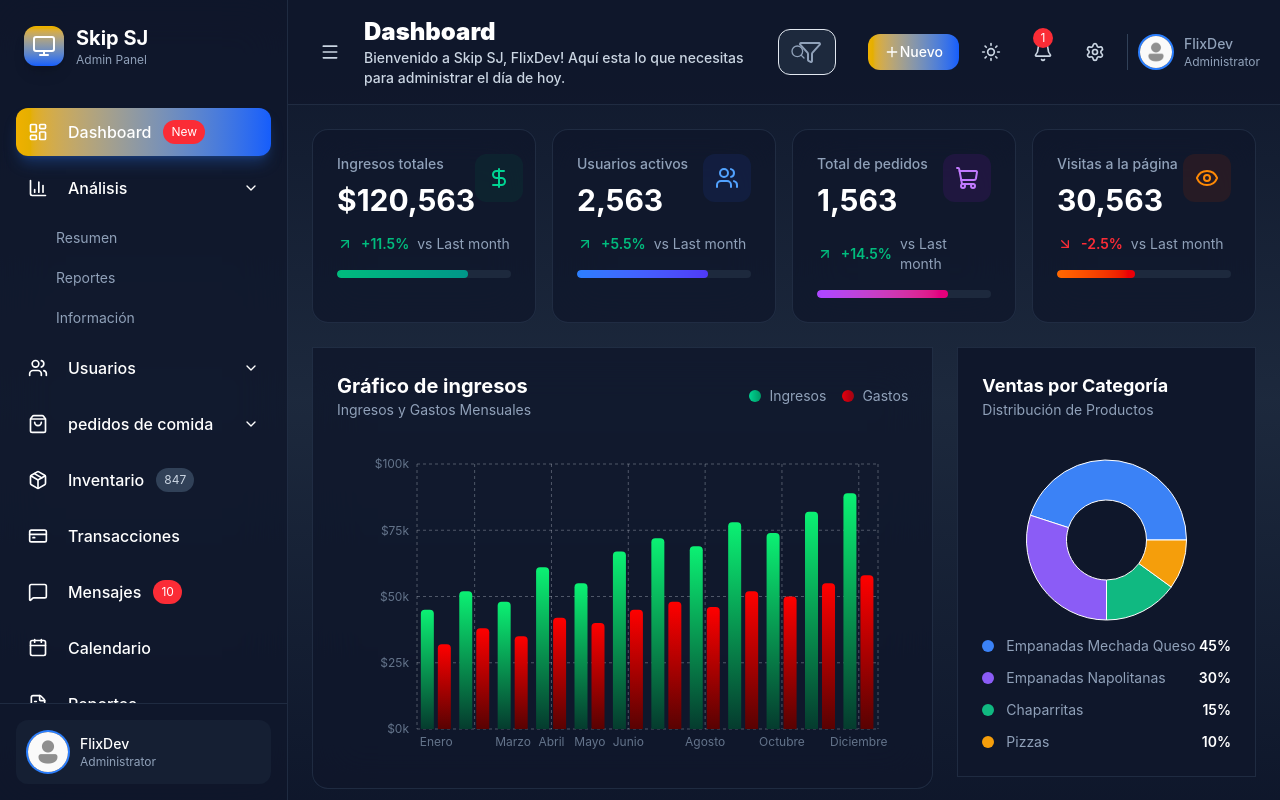
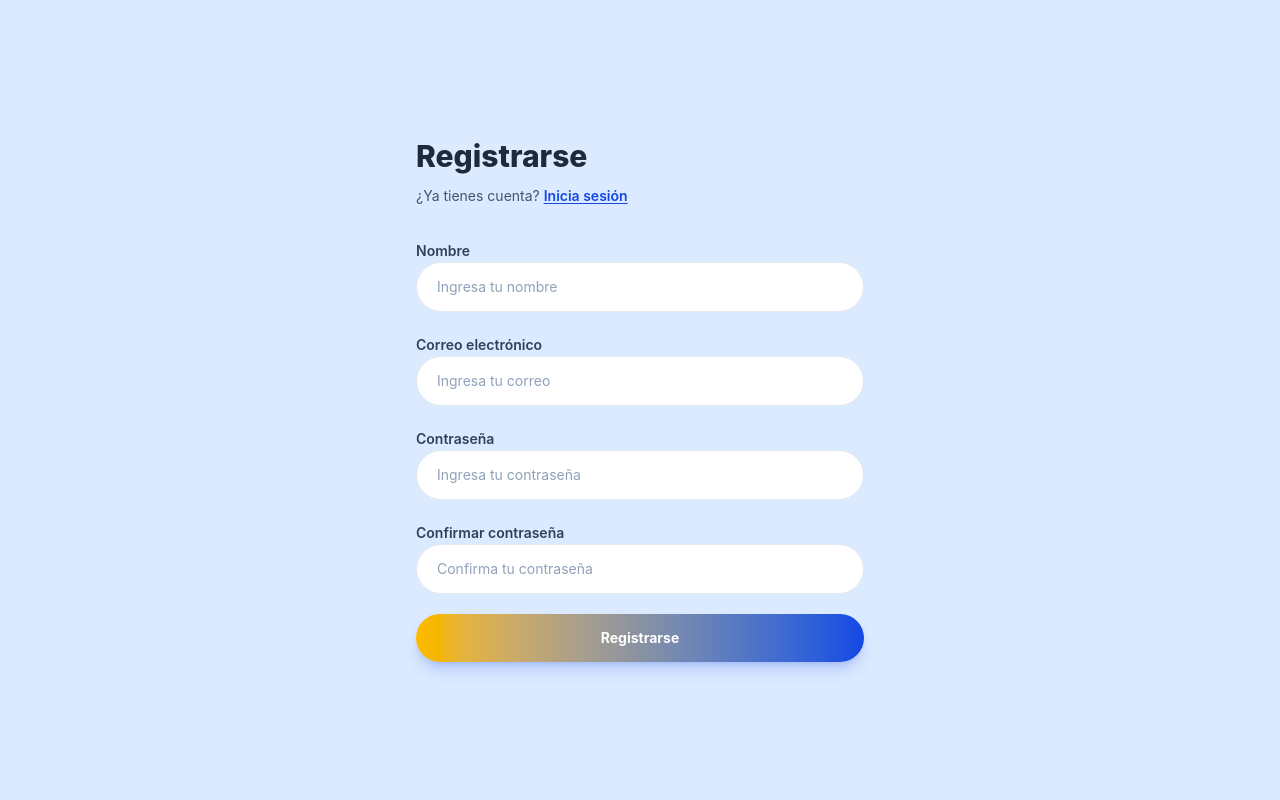
Before and after one commit to Tinxojrr/Skip-SJ, a React (Vite) app in the folder skip-sj-dashboard/: page /sign-up in a window 1280 px wide. Before the commit this address led to /dashboard. Built offline with nearby package versions, Linux system fonts and the light colour scheme.

Commit message:
feat(auth): implementar Sign Up con react-hook-form y zod

```diff
--- /dev/null
+++ b/skip-sj-dashboard/src/features/auth/SignUpPage.tsx
@@ -0,0 +1,38 @@
+import { useState } from "react";
+import { useNavigate, Link } from "react-router-dom";
+import { SignUpForm } from "./components/SignUpForm";
+import { type SignUpFormData } from "../../schemas";
+
+export const SignUpPage = () => {
+  const navigate = useNavigate();
+  const [loading, setLoading] = useState(false);
+
+  const handleSignUp = async (data: SignUpFormData) => {
+    setLoading(true);
+    console.log("sign up data:", data); // aca luego va Supabase
+    await new Promise((resolve) => setTimeout(resolve, 300));
+    setLoading(false);
+    navigate("/dashboard");
+  };
+
+  return (
+    <div className="min-h-screen flex items-center justify-center bg-blue-100 p-4">
+      <div className="w-full max-w-md">
+        <h1 className="text-3xl font-extrabold text-slate-800 mb-3">
+          Registrarse
+        </h1>
+        <p className="text-sm text-slate-600 mb-8">
+          ¿Ya tienes cuenta?{" "}
+          <Link
+            to="/sign-in"
+            className="text-blue-700 font-semibold underline underline-offset-2 hover:text-blue-800"
+          >
+            Inicia sesión
+          </Link>
+        </p>
+
+        <SignUpForm onSubmit={handleSignUp} loading={loading} />
+      </div>
+    </div>
+  );
+};
--- /dev/null
+++ b/skip-sj-dashboard/src/features/auth/components/SignUpForm.tsx
@@ -0,0 +1,122 @@
+import { useForm, FormProvider } from "react-hook-form";
+import { zodResolver } from "@hookform/resolvers/zod";
+import { signUpSchema, signUpDefaultValues, type SignUpFormData } from "../../../schemas/index";
+
+interface SignUpFormProps {
+  onSubmit: (data: SignUpFormData) => void;
+  loading?: boolean;
+}
+
+export const SignUpForm = ({ onSubmit, loading }: SignUpFormProps) => {
+  const methods = useForm<SignUpFormData>({
+    resolver: zodResolver(signUpSchema),
+    defaultValues: signUpDefaultValues,
+  });
+
+  const {
+    register,
+    handleSubmit,
+    formState: { errors },
+  } = methods;
+
+  return (
+    <FormProvider {...methods}>
+      <form onSubmit={handleSubmit(onSubmit)} className="space-y-5">
+        {/* Nombre */}
+        <div className="space-y-1.5">
+          <label htmlFor="name" className="text-sm font-semibold text-slate-700">
+            Nombre
+          </label>
+          <input
+            id="name"
+            placeholder="Ingresa tu nombre"
+            {...register("name")}
+            className="w-full px-5 py-3.5 bg-white border border-slate-200 rounded-full
+              text-slate-800 placeholder-slate-400 text-sm
+              focus:outline-none focus:ring-2 focus:ring-blue-500/40 focus:border-blue-400
+              transition-all"
+          />
+          {errors.name && (
+            <p className="text-xs text-red-500 pl-2">{errors.name.message}</p>
+          )}
+        </div>
+
+        {/* Email */}
+        <div className="space-y-1.5">
+          <label htmlFor="email" className="text-sm font-semibold text-slate-700">
+            Correo electrónico
+          </label>
+          <input
+            id="email"
+            type="email"
+            placeholder="Ingresa tu correo"
+            {...register("email")}
+            className="w-full px-5 py-3.5 bg-white border border-slate-200 rounded-full
+              text-slate-800 placeholder-slate-400 text-sm
+              focus:outline-none focus:ring-2 focus:ring-blue-500/40 focus:border-blue-400
+              transition-all"
+          />
+          {errors.email && (
+            <p className="text-xs text-red-500 pl-2">{errors.email.message}</p>
+          )}
+        </div>
+
+        {/* Contraseña */}
+        <div className="space-y-1.5">
+          <label htmlFor="password" className="text-sm font-semibold text-slate-700">
+            Contraseña
+          </label>
+          <input
+            id="password"
+            type="password"
+            placeholder="Ingresa tu contraseña"
+            {...register("password")}
+            className="w-full px-5 py-3.5 bg-white border border-slate-200 rounded-full
+              text-slate-800 placeholder-slate-400 text-sm
+              focus:outline-none focus:ring-2 focus:ring-blue-500/40 focus:border-blue-400
+              transition-all"
+          />
+          {errors.password && (
+            <p className="text-xs text-red-500 pl-2">{errors.password.message}</p>
+          )}
+        </div>
+
+        {/* Confirmar contraseña */}
+        <div className="space-y-1.5">
+          <label htmlFor="confirmPassword" className="text-sm font-semibold text-slate-700">
+            Confirmar contraseña
+          </label>
+          <input
+            id="confirmPassword"
+            type="password"
+            placeholder="Confirma tu contraseña"
+            {...register("confirmPassword")}
+            className="w-full px-5 py-3.5 bg-white border border-slate-200 rounded-full
+              text-slate-800 placeholder-slate-400 text-sm
+              focus:outline-none focus:ring-2 focus:ring-blue-500/40 focus:border-blue-400
+              transition-all"
+          />
+          {errors.confirmPassword && (
+            <p className="text-xs text-red-500 pl-2">{errors.confirmPassword.message}</p>
+          )}
+        </div>
+
+        {/* Checkbox */}
+        {/* <label className="flex items-center gap-2.5 pt-1 cursor-pointer">
+        </label> */}
+
+        {/* Submit */}
+        <button
+          type="submit"
+          disabled={loading}
+          className="w-full py-3.5 bg-linear-to-r from-amber-400 to-blue-700
+            text-white text-sm font-bold rounded-full shadow-lg shadow-blue-700/20
+            hover:shadow-xl hover:shadow-blue-700/30 transition-all duration-200
+            disabled:opacity-60 disabled:cursor-not-allowed"
+        >
+          {loading ? "Creando cuenta..." : "Registrarse"}
+        </button>
+      </form>
+    </FormProvider>
+  );
+};
--- /dev/null
+++ b/skip-sj-dashboard/src/features/auth/index.ts
@@ -0,0 +1,2 @@
+export { SignInPage } from "./SignInPage";
+export { SignUpPage } from "./SignUpPage";
--- a/skip-sj-dashboard/src/router/routes.tsx
+++ b/skip-sj-dashboard/src/router/routes.tsx
@@ -1,11 +1,15 @@
 import { Routes, Route, Navigate } from 'react-router-dom';
 import { DashboardPage } from '../features/dashboard';
 import { MainLayout } from '../components/Layout/MainLayout';
+import { SignInPage, SignUpPage } from '../features/auth';
 
-export const AppRoutes=() => {
-    return(
+export const AppRoutes = () => {
+    return (
         <Routes>
-            <Route path="/" element={<Navigate to="/dashboard" replace />}/>
+            <Route path="/" element={<Navigate to="/dashboard" replace />} />
+
+            {/* <Route path="/sign-in" element={<SignInPage />} /> */}
+            <Route path="/sign-up" element={<SignUpPage />} />
 
             <Route element={<MainLayout />}>
                 <Route path="/dashboard" element={<DashboardPage />} />
--- /dev/null
+++ b/skip-sj-dashboard/src/schemas/index.ts
@@ -0,0 +1,4 @@
+// export * from "./signInSchema";
+export * from "./signUpSchema";
+// export * from "./userProfileSchema";
+// export * from "./changePasswordSchema";
--- /dev/null
+++ b/skip-sj-dashboard/src/schemas/signUpSchema.ts
@@ -0,0 +1,21 @@
+import { z } from "zod";
+
+export const signUpSchema = z.object({
+  name: z.string().min(1, "El nombre es requerido"),
+  email: z.email("El correo electrónico no es válido")
+    .min(1, "El correo electrónico es requerido"),
+  password: z.string().min(6, "Debe tener al menos 6 caracteres"),
+  confirmPassword: z.string().min(6, "Debe tener al menos 6 caracteres"),
+}).refine((data) => data.password === data.confirmPassword, {
+  path: ["confirmPassword"],
+  message: "Las contraseñas no coinciden",
+});
+
+export type SignUpFormData = z.infer<typeof signUpSchema>;
+
+export const signUpDefaultValues: SignUpFormData = {
+  name: "",
+  email: "",
+  password: "",
+  confirmPassword: "",
+};
```
Also changed, not shown: skip-sj-dashboard/package.json (+6 -3 lines), 1 other file (tests, documents, lock files or other folders).
